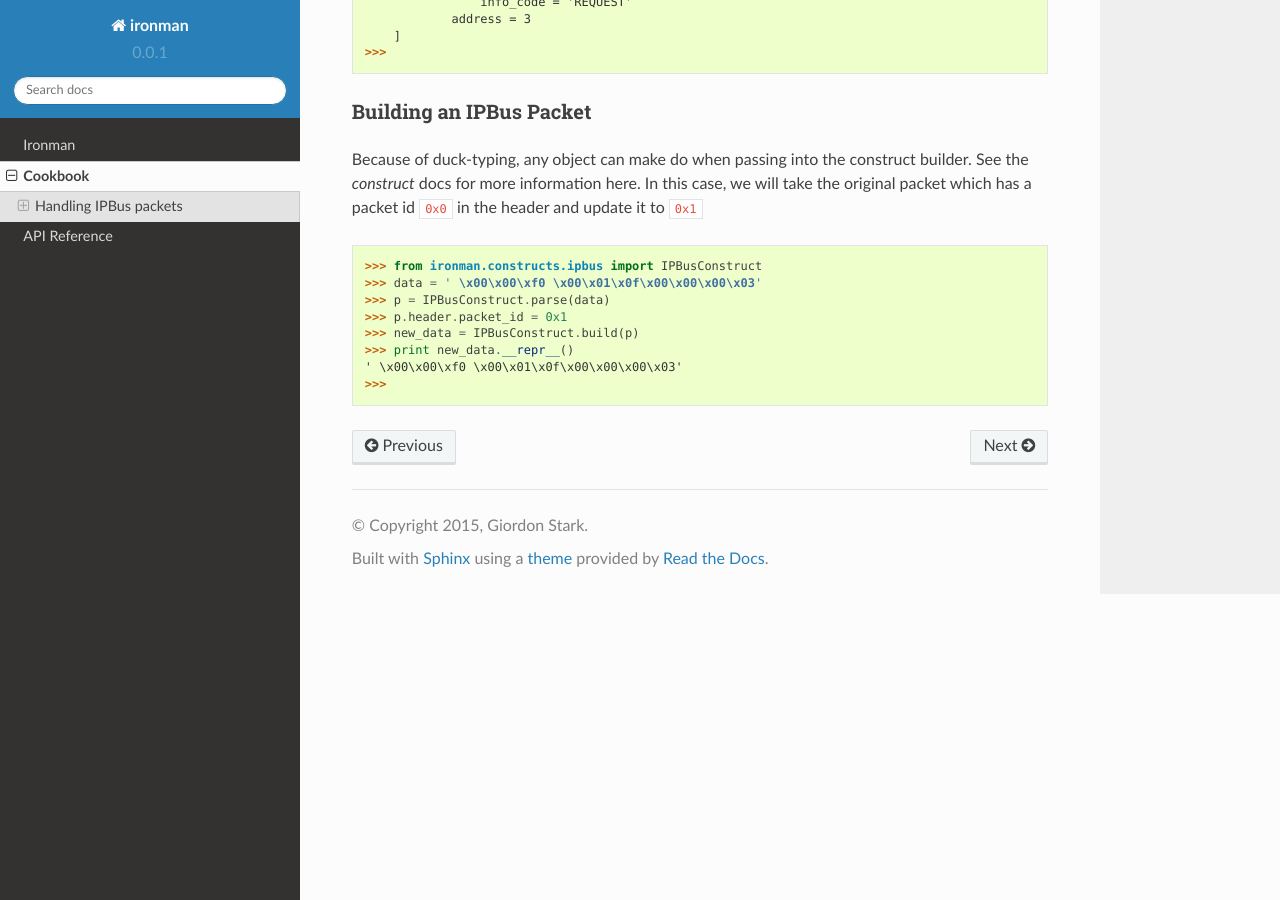
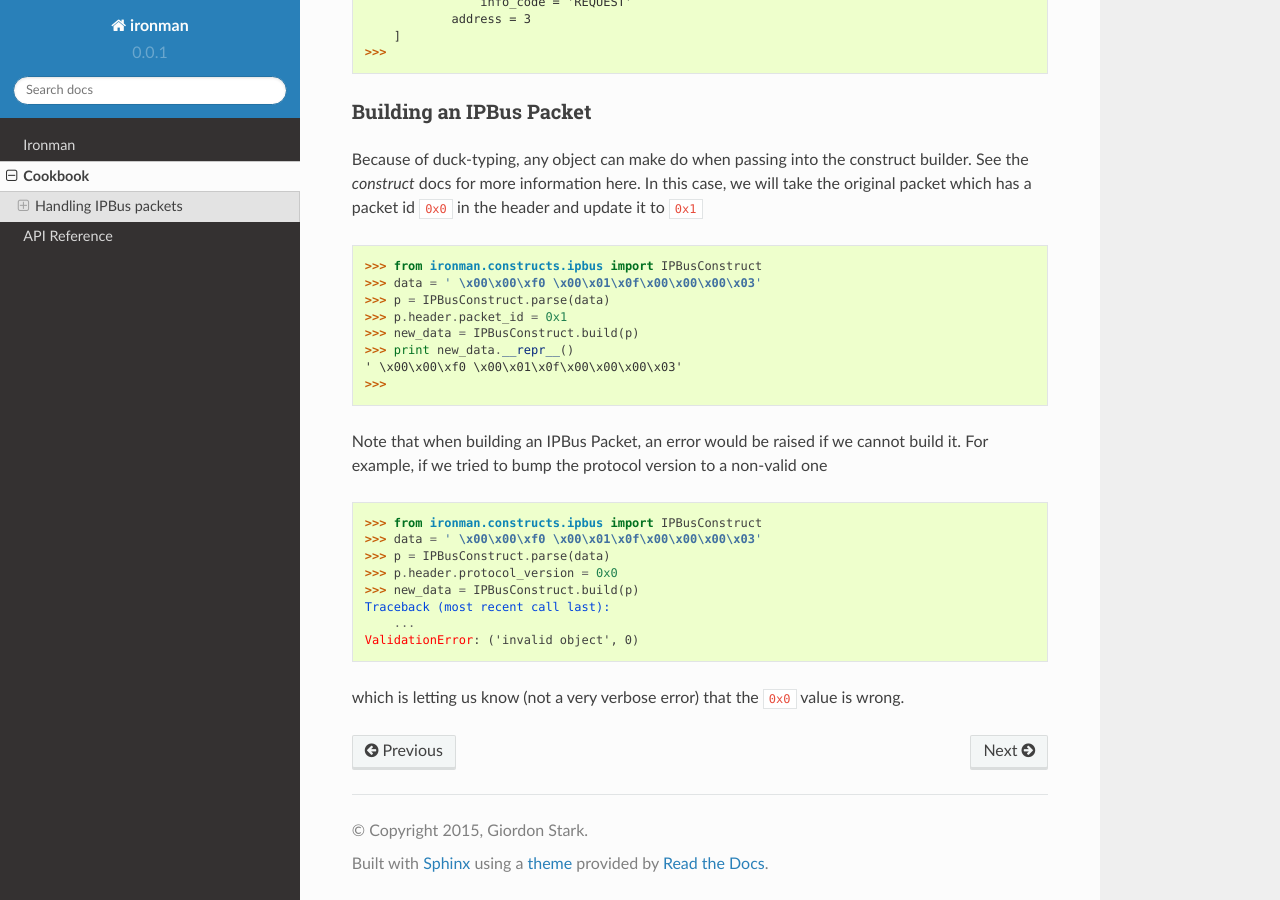
Before and after one commit to kratsg/ironman, a Sphinx documentation site: the page built from docs/cookbook.rst, in a window 1280 px wide and 900 px high, scrolled down 1056 px. Built offline with Sphinx 7.4.7 and the Read the Docs theme 2.0.0, drawn with Linux system fonts in a browser that asks for light colours.

Commit message:
Add more examples to the cookbook

```diff
--- a/docs/cookbook.rst
+++ b/docs/cookbook.rst
@@ -64,3 +64,16 @@ Because of duck-typing, any object can make do when passing into the construct b
 >>> print new_data.__repr__()
 ' \x00\x00\xf0 \x00\x01\x0f\x00\x00\x00\x03'
 >>>
+
+Note that when building an IPBus Packet, an error would be raised if we cannot build it. For example, if we tried to bump the protocol version to a non-valid one
+
+>>> from ironman.constructs.ipbus import IPBusConstruct
+>>> data = ' \x00\x00\xf0 \x00\x01\x0f\x00\x00\x00\x03'
+>>> p = IPBusConstruct.parse(data)
+>>> p.header.protocol_version = 0x0
+>>> new_data = IPBusConstruct.build(p)
+Traceback (most recent call last):
+    ...
+ValidationError: ('invalid object', 0)
+
+which is letting us know (not a very verbose error) that the :code:`0x0` value is wrong.
```
